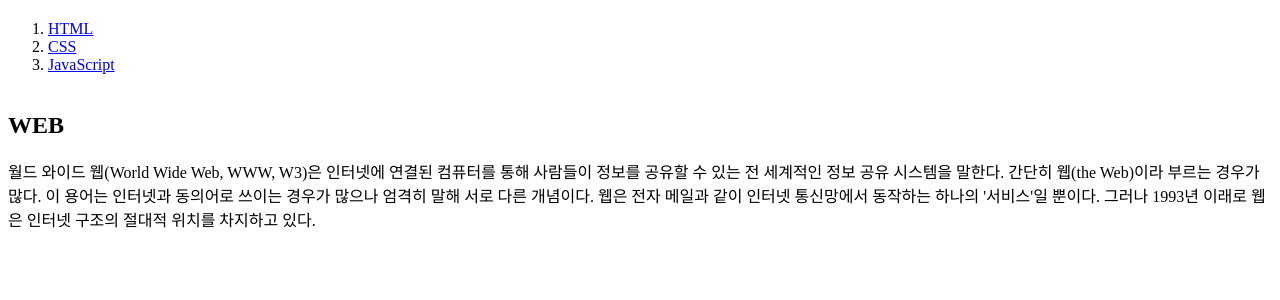
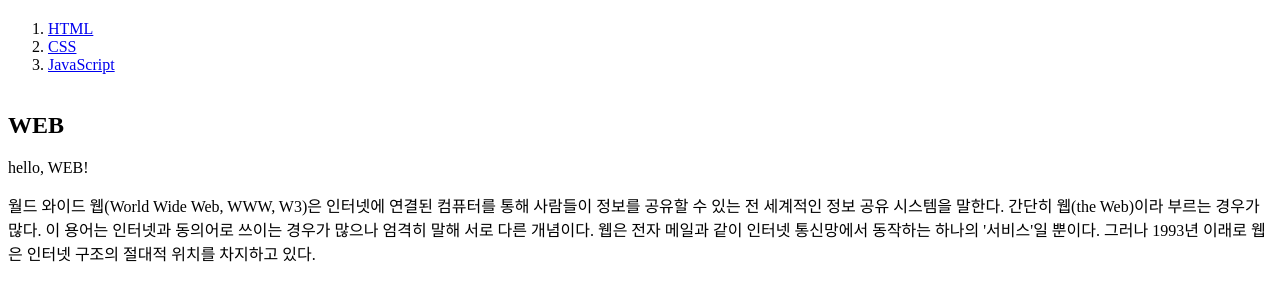
Before and after one commit to Relic2124/my-first-web-site, a plain HTML site: page index.html in a window 1280 px wide. Shown: the part 60-360 px from the top of the page. Drawn offline with Linux system fonts and the light colour scheme.

Commit message:
수정 테스트

```diff
--- a/index.html
+++ b/index.html
@@ -12,6 +12,7 @@
         <li><a href="3.html">JavaScript</a></li><br>
     </ol>
     <h2>WEB</h2>
+    hello, WEB!
     <p>
         월드 와이드 웹(World Wide Web, WWW, W3)은 인터넷에 연결된 컴퓨터를 통해 사람들이 정보를 공유할 수 있는 전 세계적인 정보 공유 시스템을 말한다. 간단히 웹(the Web)이라 부르는 경우가 많다. 이 용어는 인터넷과 동의어로 쓰이는 경우가 많으나 엄격히 말해 서로 다른 개념이다. 웹은 전자 메일과 같이 인터넷 통신망에서 동작하는 하나의 '서비스'일 뿐이다. 그러나 1993년 이래로 웹은 인터넷 구조의 절대적 위치를 차지하고 있다.
     </p>
```
